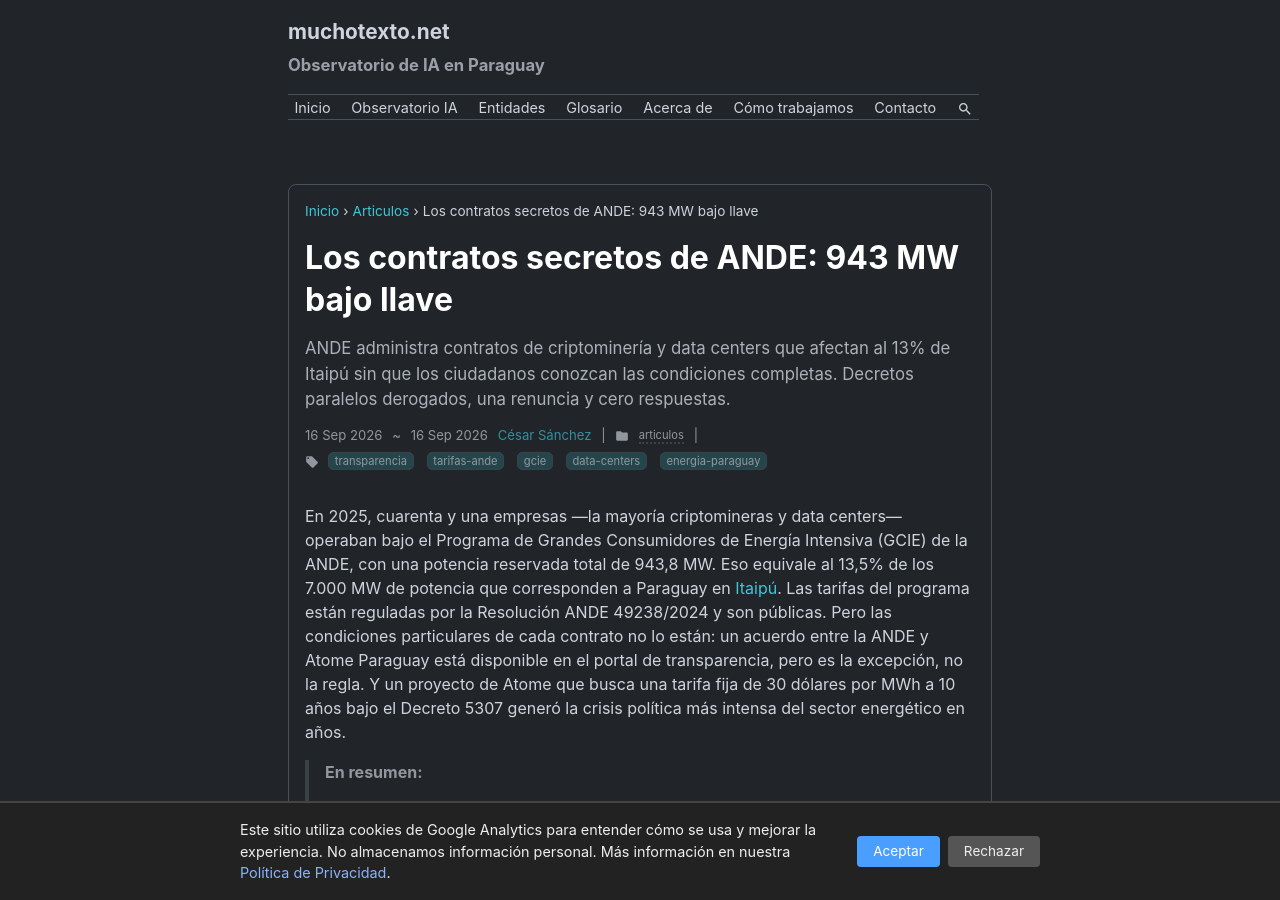
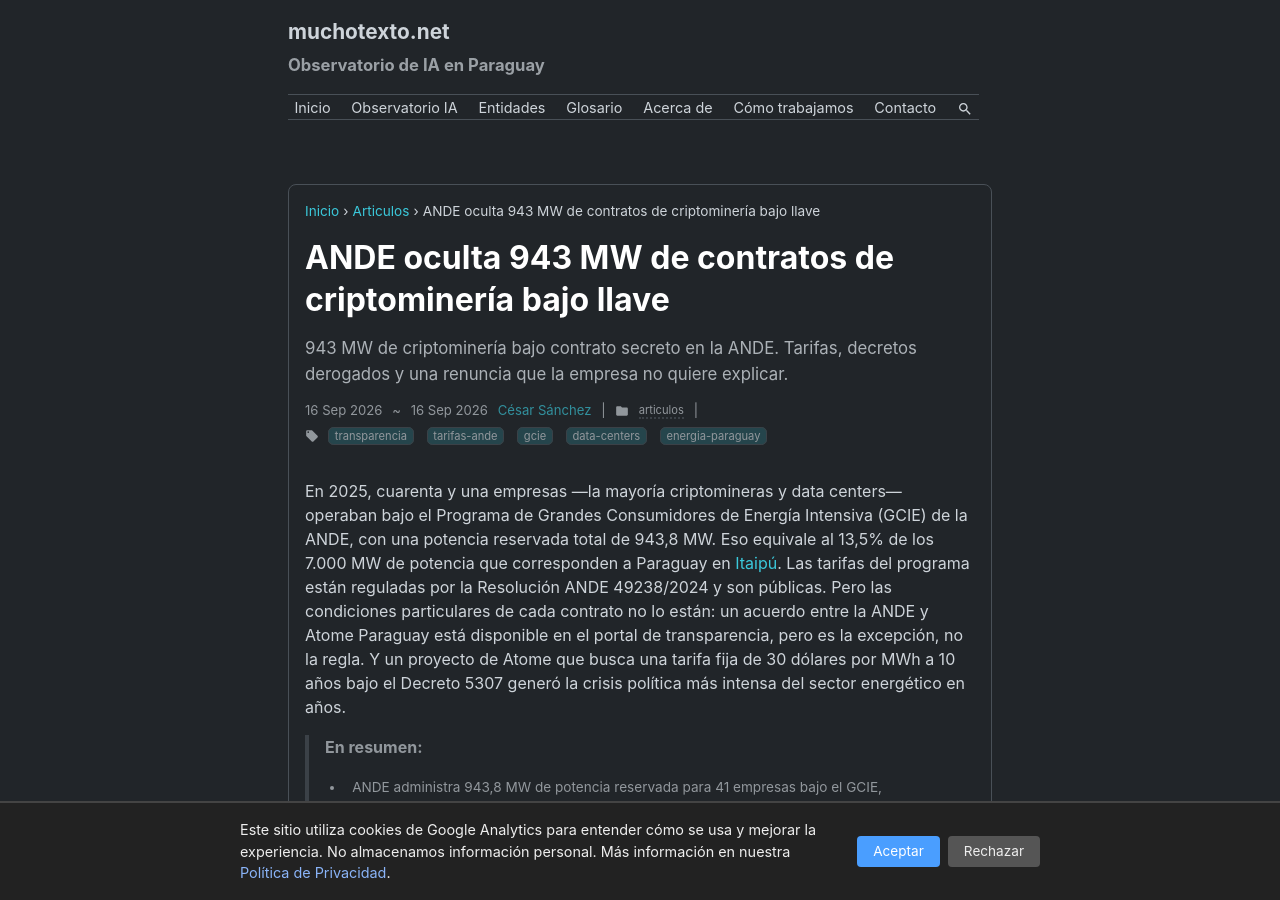
Before and after one commit to miravosqueinteresante/muchotexto.net, a Jekyll site: the page built from _posts/2026-09-16-los-contratos-secretos-de-ande.md, in a window 1280 px wide and 900 px high. Built offline with Jekyll 4.4.1, drawn with Linux system fonts in a browser that asks for light colours; some of the changed lines change nothing that is shown.

Commit message:
Artículo #50: título sin [X]:[Y], FAQ schema, meta description ≤155
- Título: 'ANDE oculta 943 MW de contratos de criptominería bajo llave'
- FAQ schema con 3 preguntas (GCIE, consumo, por qué es polémico)
- Meta description: 96 chars (antes 207)
- Validación: 0 errores, 2 warnings falsos positivos

```diff
--- a/_posts/2026-09-16-los-contratos-secretos-de-ande.md
+++ b/_posts/2026-09-16-los-contratos-secretos-de-ande.md
@@ -1,11 +1,11 @@
 ---
 layout: post
-title: "Los contratos secretos de ANDE: 943 MW bajo llave"
+title: "ANDE oculta 943 MW de contratos de criptominería bajo llave"
 date: 2026-09-16 12:00:00 -0300
 last_modified_at: 2026-09-16
 categories: [articulos]
 tags: [transparencia, tarifas-ande, gcie, data-centers, energia-paraguay]
-description: "ANDE administra contratos de criptominería y data centers que afectan al 13% de Itaipú sin que los ciudadanos conozcan las condiciones completas. Decretos paralelos derogados, una renuncia y cero respuestas."
+description: "943 MW de criptominería bajo contrato secreto en la ANDE. Tarifas, decretos derogados y una renuncia que la empresa no quiere explicar."
 schema_type: TechArticle
 image_path: /assets/img/posts/contratos-ande.webp
 ---
@@ -90,6 +90,41 @@
 
 Mientras tanto, los 943,8 MW de potencia reservada siguen operando bajo un marco regulatorio cuyas condiciones individuales son, en su mayoría, de conocimiento limitado.
 
+## Preguntas frecuentes
+
+<script type="application/ld+json">
+{
+  "@context": "https://schema.org",
+  "@type": "FAQPage",
+  "mainEntity": [
+    {
+      "@type": "Question",
+      "name": "¿Qué es el GCIE de la ANDE?",
+      "acceptedAnswer": {
+        "@type": "Answer",
+        "text": "El Programa de Grandes Consumidores de Energía Intensiva (GCIE) es un régimen tarifario de la ANDE creado por la Resolución 47191/2022, en el marco del Decreto 7824/2022, que ofrece tarifas diferenciadas a empresas de alto consumo energético —principalmente criptomineras y data centers— según su nivel de tensión de conexión (220 kV, 66 kV o 23 kV)."
+      }
+    },
+    {
+      "@type": "Question",
+      "name": "¿Cuántas empresas usan el GCIE y cuánto consumen?",
+      "acceptedAnswer": {
+        "@type": "Answer",
+        "text": "A julio de 2026, el GCIE tiene 41 suministros activos con 943,8 MW de potencia reservada, equivalente al 13,5% de los 7.000 MW de potencia que corresponden a Paraguay en Itaipú. Las cuatro principales empresas (Cademot, Zuns, Muiden y W3X) concentran el 77% de la potencia total."
+      }
+    },
+    {
+      "@type": "Question",
+      "name": "¿Por qué los contratos del GCIE son polémicos?",
+      "acceptedAnswer": {
+        "@type": "Answer",
+        "text": "Las condiciones individuales de cada contrato no son de acceso público habitual, pese a que la Ley 5282/2014 de transparencia obliga a las empresas públicas a facilitar información. El caso más visible es el de Atome, que busca una tarifa fija de 30 US$/MWh bajo el Decreto 5307, mientras la tarifa técnica de la ANDE es de 44 US$/MWh. Cuatro decretos que intentaban extender el esquema fueron derogados en junio de 2026."
+      }
+    }
+  ]
+}
+</script>
+
 ---
 
 **Artículos relacionados:**
```
